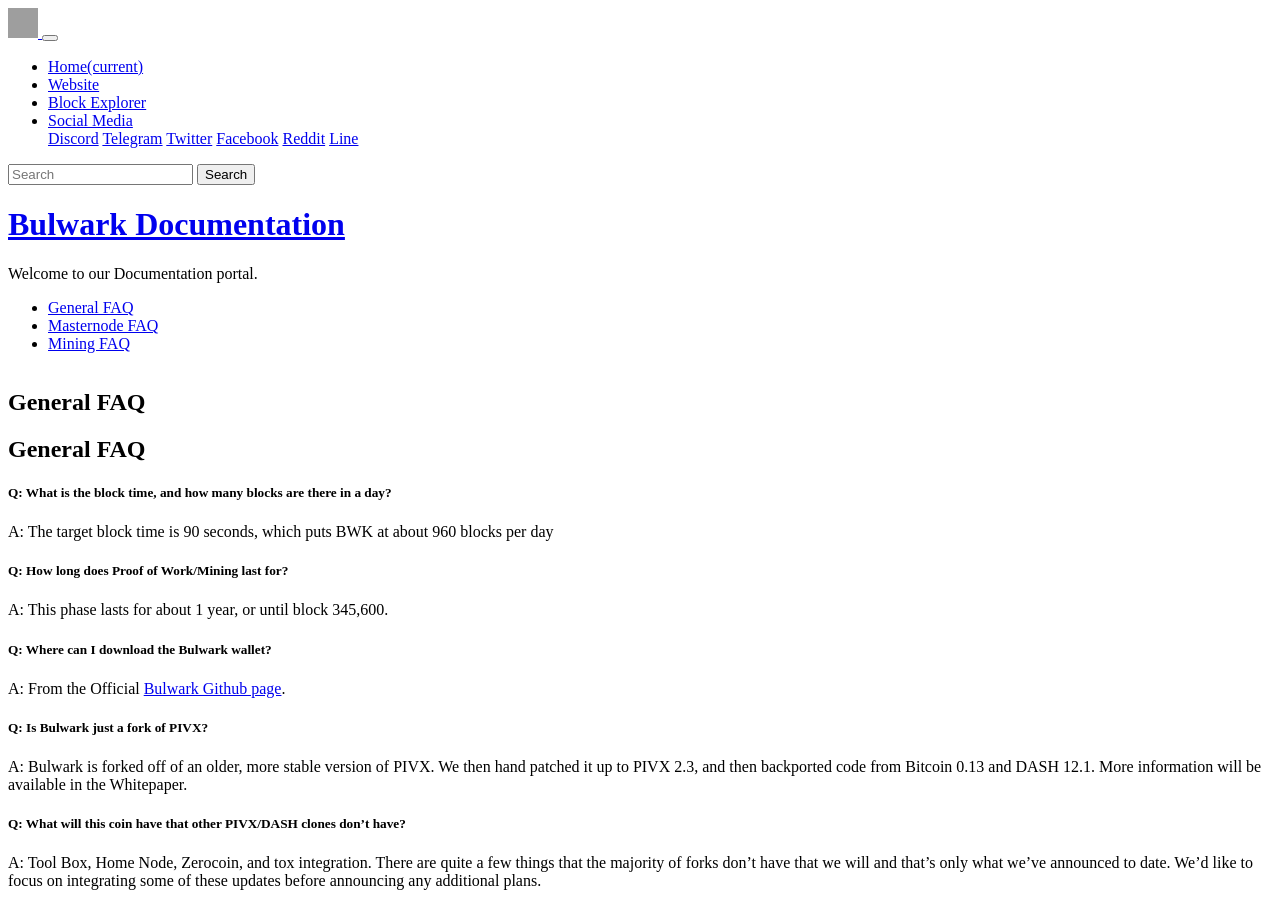
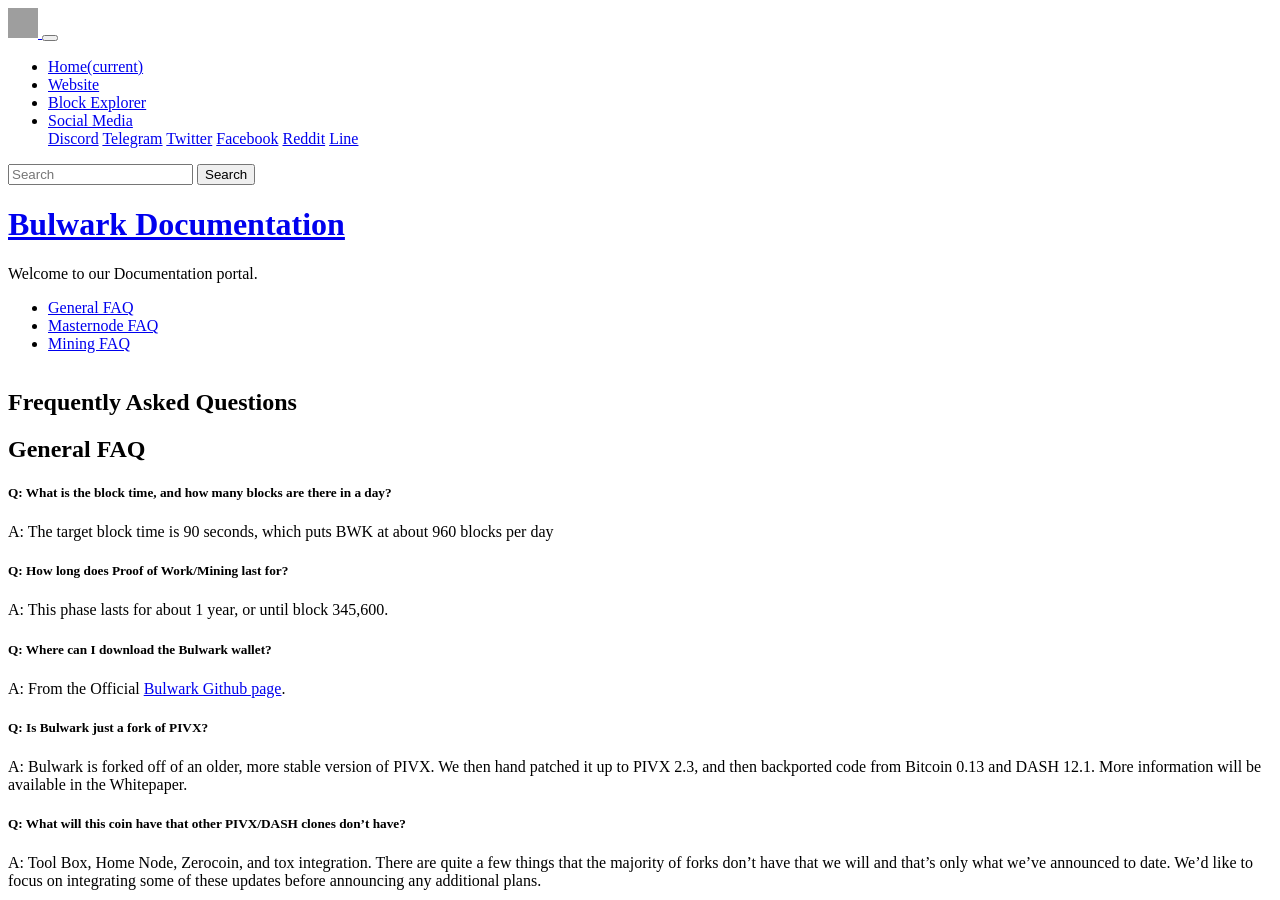
Before and after one commit to bulwark-crypto/Bulwark-KB, a Jekyll site: the page built from _src/_posts/2018-05-17-FAQ.md, in a window 1280 px wide and 900 px high. Built offline with Jekyll 4.4.1, drawn with Linux system fonts in a browser that asks for light colours; a script that is not in the unit is left out; grey boxes are pictures that could not be loaded.

Commit message:
Rewording

```diff
--- a/_src/_posts/2018-05-17-FAQ.md
+++ b/_src/_posts/2018-05-17-FAQ.md
@@ -1,6 +1,6 @@
 ---
 layout: post
-title:  "General FAQ"
+title:  "Frequently Asked Questions"
 category: Information
 tags:
   - FAQ
```
